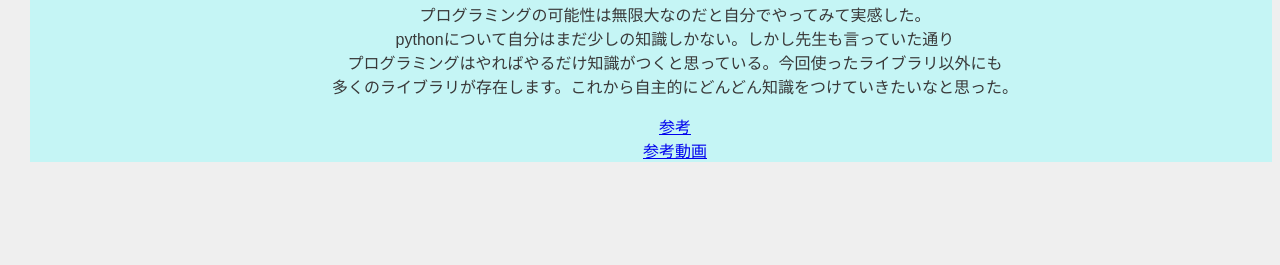
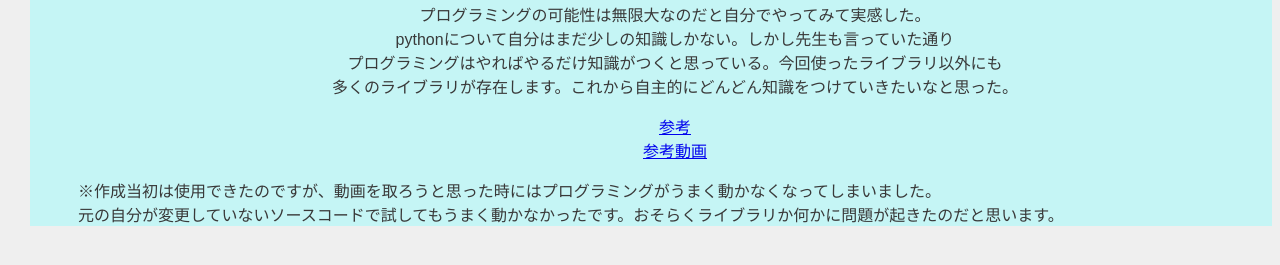
Before and after one commit to memo5874/xbp, a plain HTML site: page de12/5.html in a window 1280 px wide. Shown: the part 495-760 px from the top of the page. Drawn offline with Linux system fonts and the light colour scheme.

Commit message:
20231107

```diff
--- a/de12/5.html
+++ b/de12/5.html
@@ -27,6 +27,8 @@ pythonについて自分はまだ少しの知識しかない。しかし先生
 多くのライブラリが存在します。これから自主的にどんどん知識をつけていきたいなと思った。</div>
 <div style="text-align:center"><a href="https://neko-py.com/python-holiday-judge" target="_blank">参考</a><br>
      <a href="https://youtu.be/usQfejSU8TI?si=ckJzQFTjSaLrbCIi" target="_blank">参考動画</a></div>
+<div>※作成当初は使用できたのですが、動画を取ろうと思った時にはプログラミングがうまく動かなくなってしまいました。<br>
+元の自分が変更していないソースコードで試してもうまく動かなかったです。おそらくライブラリか何かに問題が起きたのだと思います。</div>
 
 
 
```
